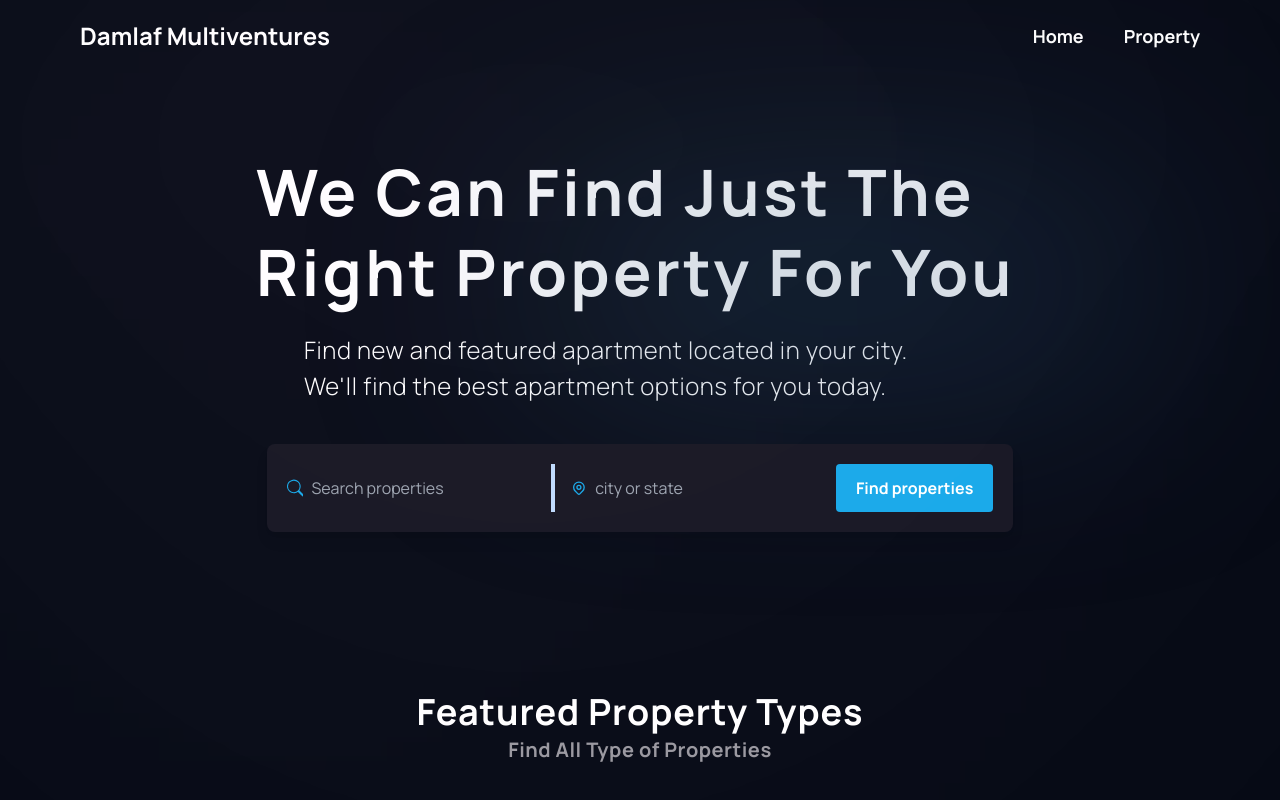
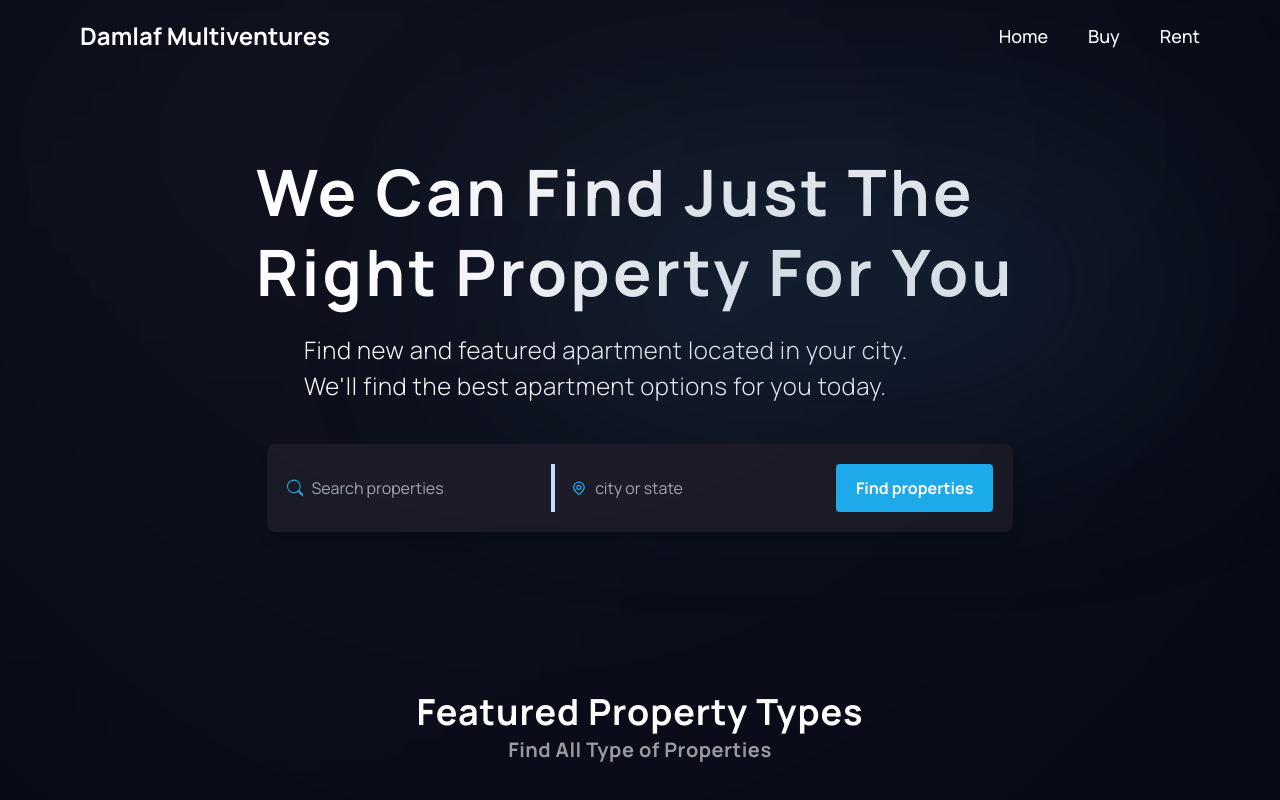
Before and after one commit to Ademayowa/damlaf-multiventures, a Next.js app: page / in a window 1280 px wide. Shown: the top 800 px of the page. Built offline with nearby package versions, Linux system fonts and the light colour scheme.

Commit message:
navbar updates

```diff
--- a/components/Navbar.tsx
+++ b/components/Navbar.tsx
@@ -16,7 +16,7 @@ export default function Navbar() {
             key={nav.id}
             className={`cursor-pointer text-lg ${
               index === navLinks.length - 1 ? 'mr-0' : 'mr-10'
-            } font-bold text-white`}
+            } font-medium text-white`}
           >
             <Link href={`${nav.page}`}>{nav.title}</Link>
           </li>
--- a/constants/index.tsx
+++ b/constants/index.tsx
@@ -10,8 +10,13 @@ export const navLinks = [
     page: '/',
   },
   {
-    id: 'property',
-    title: 'Property',
+    id: 'buy',
+    title: 'Buy',
+    page: '/',
+  },
+  {
+    id: 'rent',
+    title: 'Rent',
     page: '/',
   },
 ];
```
Also changed, not shown: 1 other file (tests, documents, lock files or other folders).
